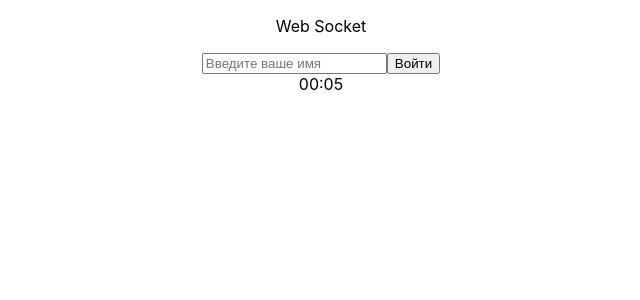
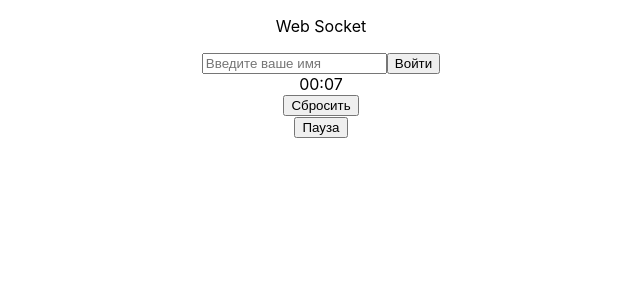
Before and after one commit to Yogurt7v/RealTimeConnections, a React (Create React App) app in the folder client/: page / in a window 1280 px wide. Shown: the top 300 px of the page, without its empty margins (319-959 px from the left). Built offline with nearby package versions, Linux system fonts and the light colour scheme.

Commit message:
timer с остановкой, паузой и ресетом

```diff
--- a/client/src/test.jsx
+++ b/client/src/test.jsx
@@ -3,11 +3,34 @@ import { useEffect, useRef, useState } from 'react';
 export default function Countdown({ initialSeconds = 64 }) {
   const [timer, setTimer] = useState(+initialSeconds);
   const timerFunction = useRef(null);
+  const [stopped, setStopped] = useState(false);
 
   const formatTime = (seconds) => {
     const mins = Math.floor(seconds / 60);
     const secs = seconds % 60;
     return `${mins.toString().padStart(2, '0')}:${secs.toString().padStart(2, '0')}`;
+  };
+
+  const startTimer = () => {
+    if (timerFunction.current) return; // Если уже запущен
+    timerFunction.current = setInterval(() => {
+      setTimer((prev) => prev - 1);
+    }, 1000);
+    setStopped(false);
+  };
+
+  const stopTimer = () => {
+    if (timerFunction.current) {
+      clearInterval(timerFunction.current);
+      timerFunction.current = null;
+      setStopped(true);
+    }
+  };
+
+  const reset = () => {
+    if (timer > 0) {
+      setTimer(initialSeconds);
+    }
   };
 
   useEffect(() => {
@@ -24,5 +47,15 @@ export default function Countdown({ initialSeconds = 64 }) {
     return () => clearInterval(timerFunction.current);
   }, []);
 
-  return <div>{formatTime(timer)}</div>;
+  return (
+    <>
+      <div>{formatTime(timer)}</div>
+      <div>
+        <button onClick={reset}>Сбросить</button>
+      </div>
+      <button onClick={stopped ? startTimer : stopTimer}>
+        {!stopped ? <span>Пауза</span> : <span>Возобновить</span>}
+      </button>
+    </>
+  );
 }
```
